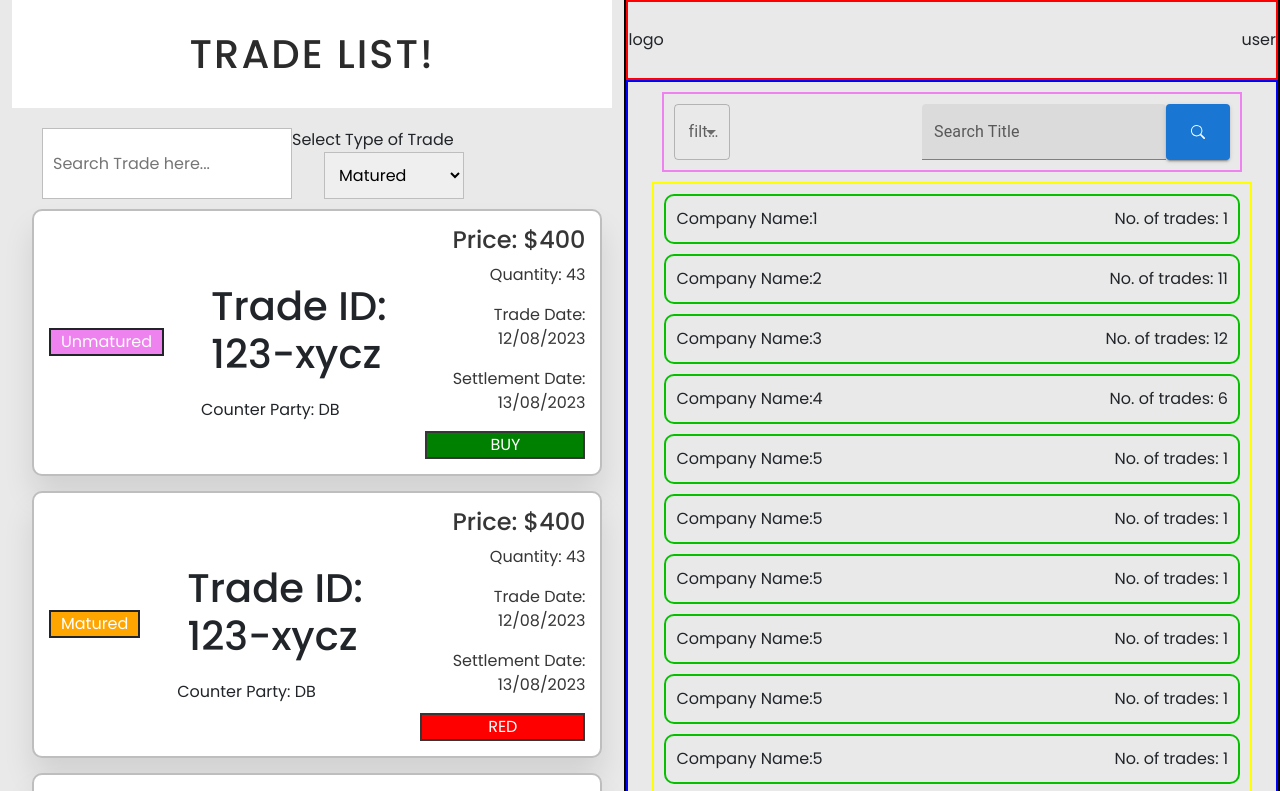
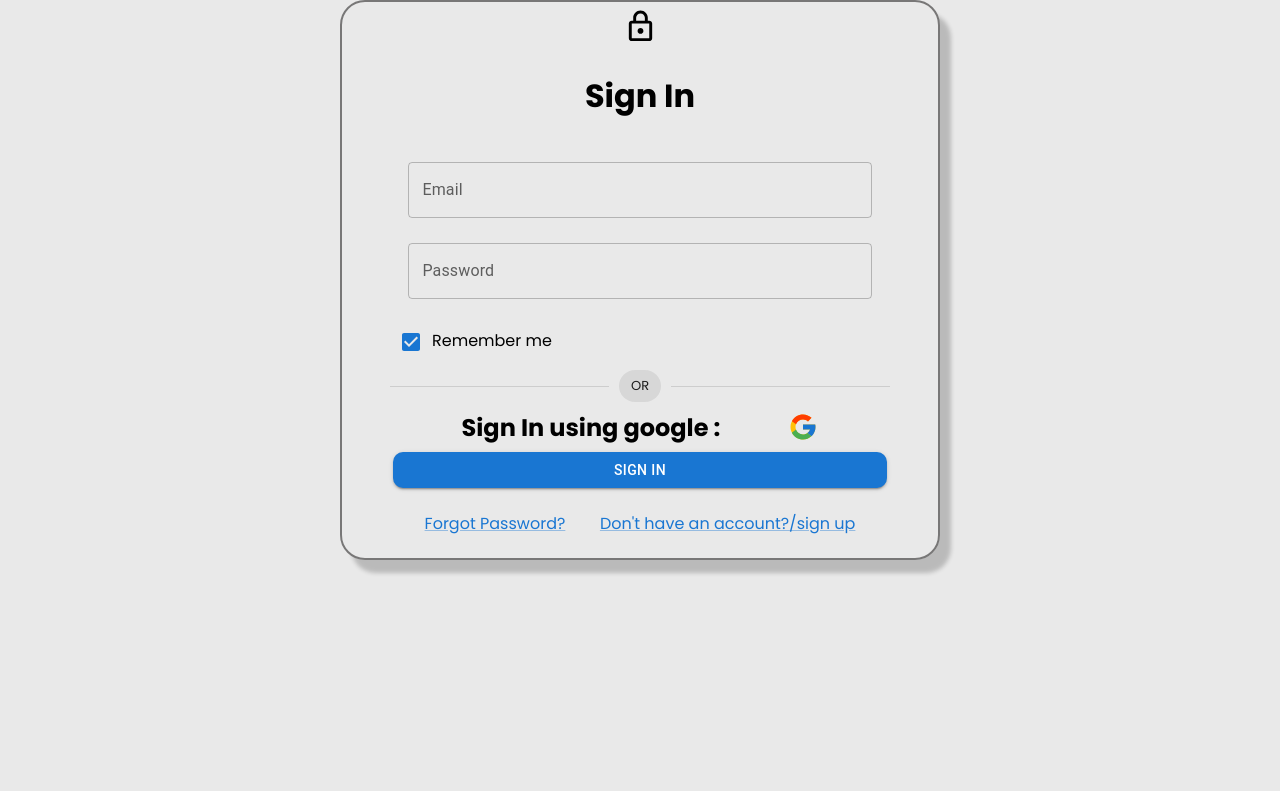
Before and after one commit to anshul21192/bookapp, a React (Create React App) app: page /signIn in a window 1280 px wide. Shown: the top 791 px of the page. Built offline with nearby package versions, Linux system fonts and the light colour scheme.

Commit message:
routing completed

```diff
--- a/package.json
+++ b/package.json
@@ -14,6 +14,7 @@
     "react": "^18.2.0",
     "react-dom": "^18.2.0",
     "react-icons": "^4.10.1",
+    "react-router-dom": "^6.14.2",
     "react-scripts": "5.0.1",
     "web-vitals": "^2.1.4"
   },
--- a/src/App.js
+++ b/src/App.js
@@ -1,27 +1,23 @@
 // import SignIn from "./signIn/signIn";
 import Dashboard from "./dashboard/dashboard";
-// import { Router, Route } from 'react-router-dom';
+
+import { Route, Routes } from "react-router-dom";
+
 import "./index.css"
-// import SignIn from "./signIn/signIn";
+import SignIn from "./signIn/signIn";
 import Trade from "./trade/trade";
 
 function App() {
 
-  // const navigate = useNavigate();
 
   return (
-    <div className="App">
-      <Trade></Trade>
-    {/* <SignIn></SignIn> */}
-    <Dashboard/>
-
-    {/* <Router> */}
-        {/* <Route path="/" exact component={SignIn} /> */}
-        {/* <Route path="/about" component={About} />
-        <Route path="/contact" component={Contact} /> */}
-    {/* </Router> */}
-
-    </div>
+    <>
+        <Routes>
+          <Route exact path="/dashboard" element={<Dashboard></Dashboard>} />
+          <Route exact path="/signIn" element={<SignIn></SignIn>} />
+          <Route exact path="/book" element={<Trade></Trade>} />
+        </Routes>
+    </>
   );
 }
 
--- a/src/card/bookcard.js
+++ b/src/card/bookcard.js
@@ -1,10 +1,16 @@
 import { Grid } from "@mui/material";
+import { useNavigate } from 'react-router-dom';
 import '../card/bookcard.css';
 
 function BookCard(props){
 
+    const navigate = useNavigate();
 
-    return <div className="bookcard" key={props.keys} >
+    const openTrades=()=>{
+        navigate('/book');
+    }
+
+    return <div className="bookcard" key={props.keys} onClick={openTrades} >
             <Grid>
                 Company Name:{props.data.companyName || "db"}
             </Grid>
--- a/src/index.js
+++ b/src/index.js
@@ -2,12 +2,13 @@ import React from 'react';
 import ReactDOM from 'react-dom/client';
 import App from './App';
 import reportWebVitals from './reportWebVitals';
+import { BrowserRouter } from 'react-router-dom';
 
 const root = ReactDOM.createRoot(document.getElementById('root'));
 root.render(
-  <React.StrictMode>
+  <BrowserRouter>
     <App />
-  </React.StrictMode>
+  </BrowserRouter>
 );
 
 // If you want to start measuring performance in your app, pass a function
--- a/src/signIn/signIn.js
+++ b/src/signIn/signIn.js
@@ -1,6 +1,7 @@
 import "../signIn/signIn.css";
 import Container from "@mui/material/Container";
 import LockOutlinedIcon from "@mui/icons-material/LockOutlined";
+import { useNavigate } from 'react-router-dom';
 import {
   Button,
   Checkbox,
@@ -12,6 +13,13 @@ import {
 import { FcGoogle } from "react-icons/fc";
 
 function SignIn() {
+
+    const navigate = useNavigate();
+
+    const signInUser=()=>{
+        navigate('/dashboard');
+    }
+
   return (
     <Container maxWidth="sm" className="signIn">
       <LockOutlinedIcon fontSize="large" />
@@ -35,7 +43,7 @@ function SignIn() {
         </h2>
         <FcGoogle size={30}></FcGoogle>
       </div>
-      <Button variant="contained" className="signButton" >SIGN IN</Button>
+      <Button variant="contained" className="signButton" onClick={signInUser} >SIGN IN</Button>
       <Container className="thirdSection" >
         <Link href="https://www.example.com">Forgot Password?</Link>
         <Link href="https://www.example.com">
--- a/src/trade/component/trade-search.js
+++ b/src/trade/component/trade-search.js
@@ -1,6 +1,8 @@
 import "../trade.css";
 import * as React from 'react';
-import TradeStatus from "./trade-status";
+// import TradeStatus from "./trade-status";
+
+
 function TradeSearch(){
     return    <div className="search_bar">
         <input type="search" placeholder="Search Trade here..." />
--- a/src/trade/trade.js
+++ b/src/trade/trade.js
@@ -1,17 +1,15 @@
-import 'bootstrap/dist/css/bootstrap.min.css';
-import 'bootstrap/dist/js/bootstrap.bundle.min';
 import "../trade/trade.css";
 import * as React from 'react';
 import TradeSearch from './component/trade-search';
-import TradeType from './component/trade-type';
+// import TradeType from './component/trade-type';
 import TradeCard from './component/trade-card';
 
 
 function Trade(){
-    let data={
-        'type':"BUY",
-        'status':'FAILED'
-    }
+    // let data={
+    //     'type':"BUY",
+    //     'status':'FAILED'
+    // }
     return <>
     <div className="container">
         <section className="main">
```
Also changed, not shown: 1 other file (tests, documents, lock files or other folders).
